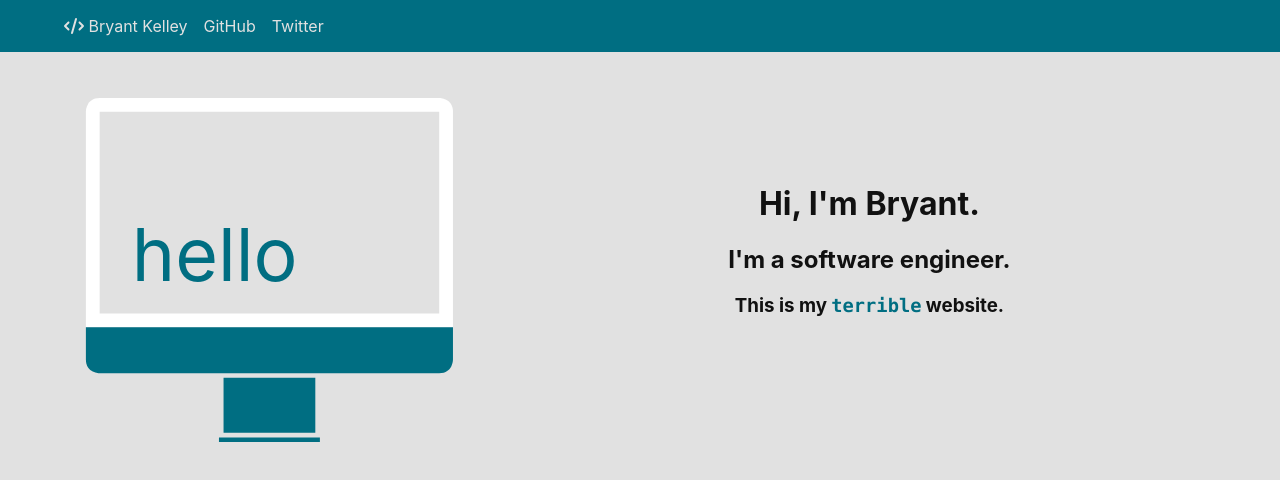
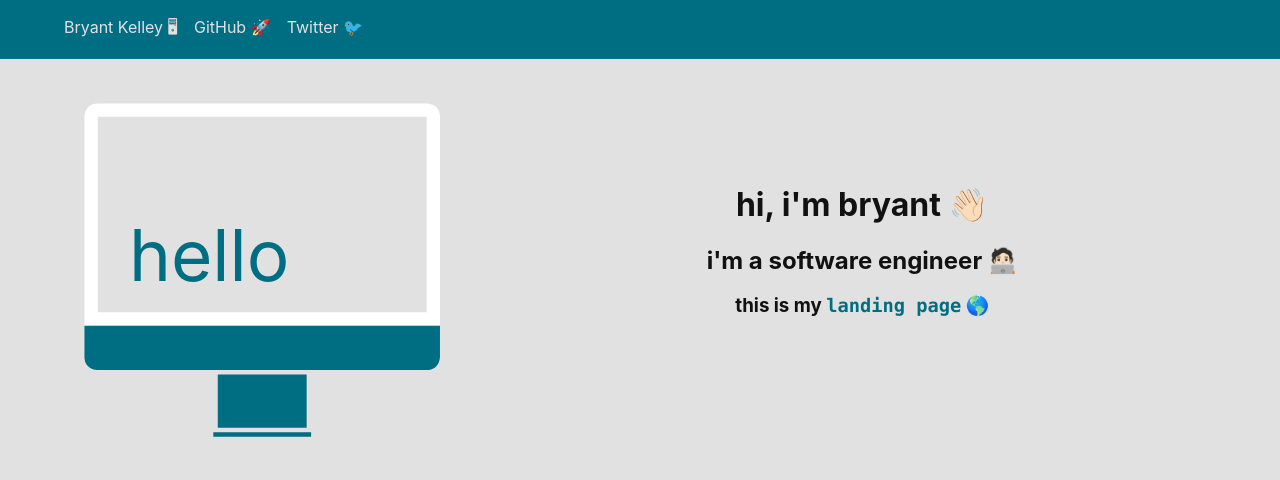
Before and after one commit to bryantkelley/website, a React (Create React App) app: page / in a window 1280 px wide. Shown: the top 480 px of the page. Built offline with nearby package versions, Linux system fonts and the light colour scheme.

Commit message:
TS Emoji

```diff
--- a/public/index.html
+++ b/public/index.html
@@ -18,6 +18,7 @@
         <div class="header">
           <div class="container">
             <nav>
+              <a href="/">🧑🏻‍💻 Bryant Kelley</a>
               <a href="https://github.com/bryantkelley">GitHub</a>
               <a href="https://twitter.com/_bryantkelley">Twitter</a>
             </nav>
--- a/src/components/header.js
+++ /dev/null
@@ -1,18 +0,0 @@
-import { FontAwesomeIcon } from "@fortawesome/react-fontawesome";
-import { faCode } from "@fortawesome/free-solid-svg-icons";
-
-export default function Header() {
-  return (
-    <div className="header">
-      <div className="container">
-        <nav>
-          <a href="/">
-            <FontAwesomeIcon icon={faCode} /> Bryant Kelley
-          </a>
-          <a href="https://github.com/bryantkelley">GitHub</a>
-          <a href="https://twitter.com/_bryantkelley">Twitter</a>
-        </nav>
-      </div>
-    </div>
-  );
-}
--- /dev/null
+++ b/src/components/header.tsx
@@ -0,0 +1,13 @@
+export default function Header() {
+  return (
+    <div className="header">
+      <div className="container">
+        <nav>
+          <a href="/">Bryant Kelley 🖥</a>
+          <a href="https://github.com/bryantkelley">GitHub 🚀</a>
+          <a href="https://twitter.com/_bryantkelley">Twitter 🐦</a>
+        </nav>
+      </div>
+    </div>
+  );
+}
--- a/src/components/home.js
+++ b/src/components/home.tsx
@@ -1,6 +1,11 @@
 export default function Home() {
-  const modifers = ["terrible", "horrible", "no good", "very bad"];
-  const randomNumber = Math.floor(Math.random() * modifers.length);
+  const bits = [
+    "landing page",
+    "mediocre website",
+    "fun to refresh page",
+    "source of many regrets",
+  ];
+  const randomNumber = Math.floor(Math.random() * bits.length);
   return (
     <div className="flex-box container">
       <div className="flex-item">
@@ -24,12 +29,12 @@ export default function Home() {
         </svg>
       </div>
       <div className="flex-item">
-        <h1>Hi, I'm Bryant.</h1>
-        <h2>I'm a software engineer.</h2>
+        <h1>hi, i'm bryant 👋🏻</h1>
+        <h2>i'm a software engineer 🧑🏻‍💻</h2>
         <h3>
-          {"This is my "}
-          <code>{modifers[randomNumber]}</code>
-          {" website."}
+          {"this is my "}
+          <code>{bits[randomNumber]}</code>
+          {" 🌎"}
         </h3>
       </div>
     </div>
```
Also changed, not shown: package.json (+10 -9 lines), tsconfig.json (added, +20 -0 lines), src/App.tsx (renamed from src/App.js), src/index.tsx (renamed from src/index.js), 1 other file (tests, documents, lock files or other folders).
